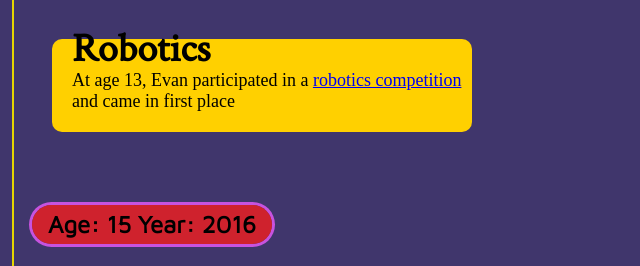
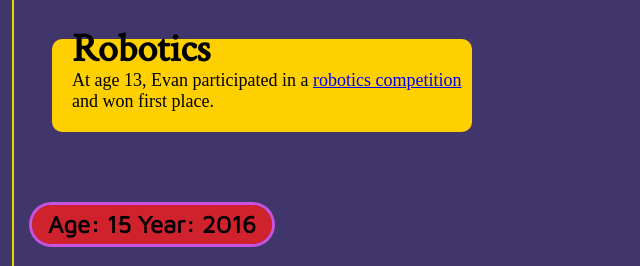
Before and after one commit to EvanWagner2/TheLifeOfEvan, a website: page roadmap.html in a window 1280 px wide. Shown: the part 355-621 px from the top of the page, 628-1268 px from the left. Drawn offline with nearby package versions, Linux system fonts and the light colour scheme; a web font is replaced by a local one.

Commit message:
Add files via upload

```diff
--- a/roadmap.html
+++ b/roadmap.html
@@ -71,7 +71,7 @@
                 <li>
                     <div class="content">
                         <h3>Robotics</h3>
-                        <p>At age 13, Evan participated in a <a href="https://firstlegoleague.org/"> robotics competition </a>and came in first place</p>
+                        <p>At age 13, Evan participated in a <a href="https://firstlegoleague.org/"> robotics competition </a>and won first place.</p>
                     </div>
                     <div class="time">
                         <h4>Age: 13 <span>Year: 2014</span></h4>
```
